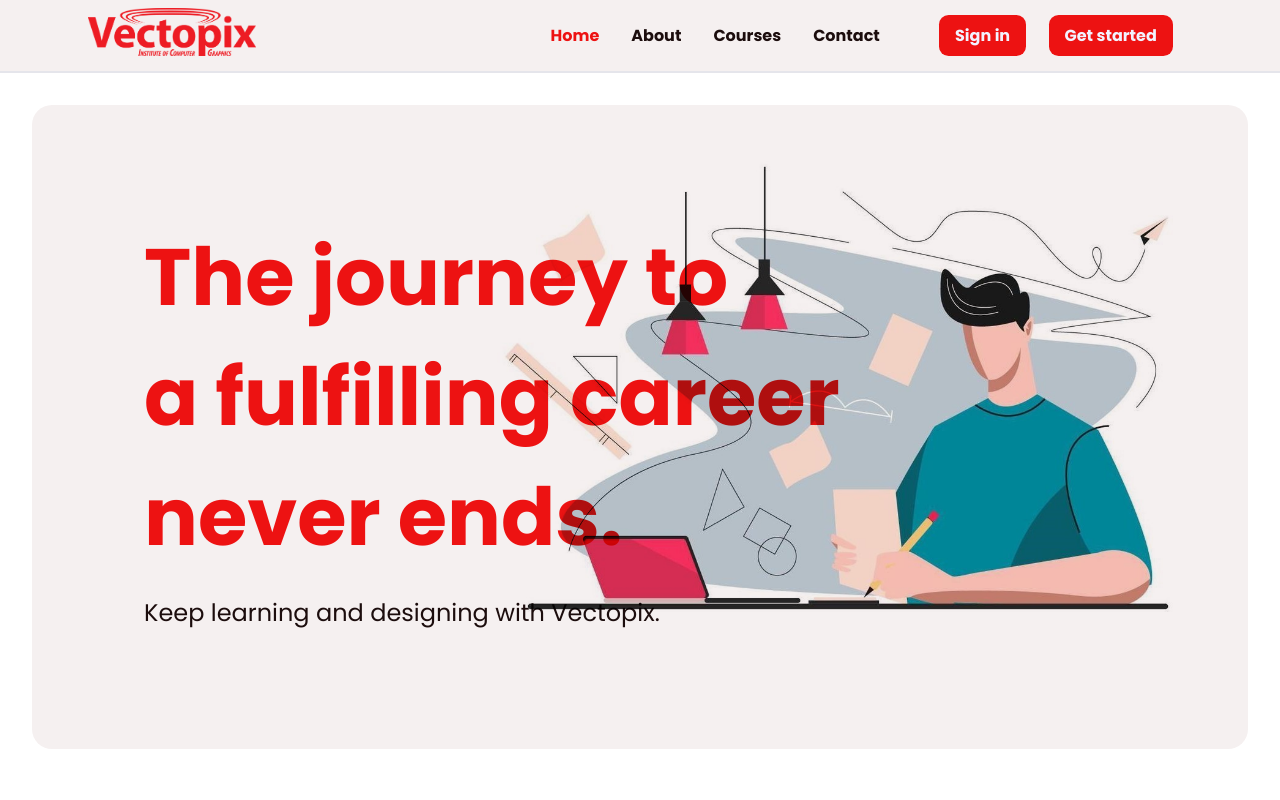
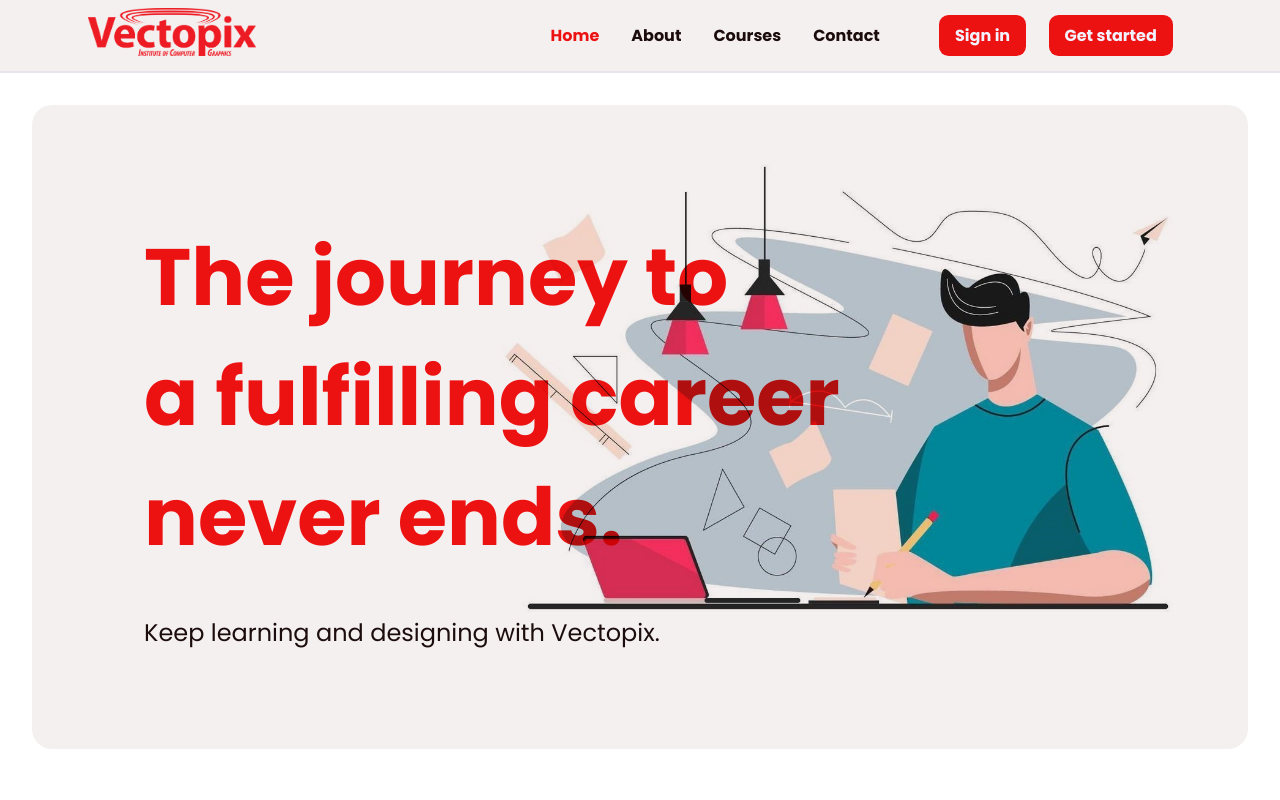
Before and after one commit to Abhijith-T-P/Vectopix, a React (Create React App) app: page / in a window 1280 px wide. Shown: the top 800 px of the page. Built offline with nearby package versions, Linux system fonts and the light colour scheme.

Commit message:
small index page adjustment.

```diff
--- a/src/Guest/pages/Index/Index.css
+++ b/src/Guest/pages/Index/Index.css
@@ -38,6 +38,8 @@
 
 .Index .Hero .Hero-Text span {
   color: var(--clr-text);
+  position: relative;
+  top: 20px;
   font-size: 1.5rem;
 
 }
```
